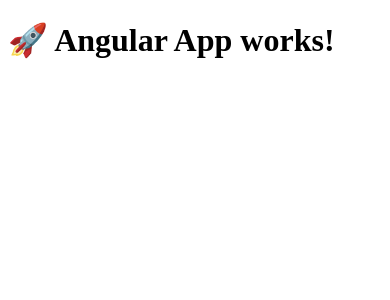
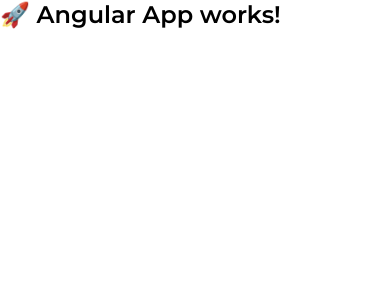
Before and after one commit to Sveta-Kryukova/my-angular-app, an Angular app: page / in a window 390 px wide. Shown: the top 300 px of the page. Built offline with nearby package versions, Linux system fonts and the light colour scheme.

Commit message:
feat: add SCSS structure with mobile-first responsive design

```diff
--- a/src/app/app.ts
+++ b/src/app/app.ts
@@ -10,5 +10,4 @@
 })
 export class AppComponent {
   title = 'Angular App';
-
 }
--- /dev/null
+++ b/src/scss/_base.scss
@@ -0,0 +1,149 @@
+// ===========================================
+// Base Styles
+// ===========================================
+
+// Import Google Fonts
+@import url('https://fonts.googleapis.com/css2?family=Montserrat:wght@300;400;500;600;700&display=swap');
+
+// Reset and base styles
+*,
+*::before,
+*::after {
+  box-sizing: border-box;
+}
+
+html {
+  font-size: 16px;
+  -webkit-text-size-adjust: 100%;
+  -webkit-font-smoothing: antialiased;
+  -moz-osx-font-smoothing: grayscale;
+}
+
+body {
+  font-family: $font-family-primary, sans-serif;
+  margin: 0;
+  padding: 0;
+  font-size: $font-size-base;
+  line-height: 1.5;
+}
+
+// Typography
+h1,
+h2,
+h3,
+h4,
+h5,
+h6 {
+  margin: 0 0 16px 0;
+  font-weight: 600;
+  line-height: 1.25;
+}
+
+h1 {
+  font-size: $font-size-xl;
+
+  @include tablet-up {
+    font-size: $font-size-xl;
+  }
+
+  @include desktop-up {
+    font-size: $font-size-xl;
+  }
+}
+
+h2 {
+  font-size: $font-size-lg;
+
+  @include tablet-up {
+    font-size: $font-size-lg;
+  }
+
+  @include desktop-up {
+    font-size: $font-size-lg;
+  }
+}
+
+h3 {
+  font-size: $font-size-base;
+
+  @include tablet-up {
+    font-size: $font-size-base;
+  }
+
+  @include desktop-up {
+    font-size: $font-size-base;
+  }
+}
+
+h4,
+h5,
+h6 {
+  font-size: $font-size-base;
+}
+
+p {
+  margin: 0 0 16px 0;
+}
+
+a {
+  color: #007bff;
+  text-decoration: none;
+
+  &:hover {
+    color: #0056b3;
+    text-decoration: underline;
+  }
+}
+
+// Lists
+ul,
+ol {
+  margin: 0 0 16px 0;
+  padding-left: 24px;
+}
+
+li {
+  margin-bottom: 4px;
+}
+
+// Images
+img {
+  max-width: 100%;
+  height: auto;
+  display: block;
+}
+
+// Form elements
+input,
+textarea,
+select {
+  font-family: $font-family-primary, sans-serif;
+  font-size: $font-size-base;
+}
+
+button {
+  font-family: $font-family-primary, sans-serif;
+  cursor: pointer;
+}
+
+// Utility classes
+.container {
+  width: 100%;
+  max-width: 1200px;
+  margin-left: auto;
+  margin-right: auto;
+  padding-left: 20px;
+  padding-right: 20px;
+}
+
+.text-center {
+  text-align: center;
+}
+
+.text-left {
+  text-align: left;
+}
+
+.text-right {
+  text-align: right;
+}
--- /dev/null
+++ b/src/scss/_mixins.scss
@@ -0,0 +1,28 @@
+// ===========================================
+// SCSS Mixins
+// ===========================================
+
+// Media Query Mixins (Mobile First)
+@mixin mobile-only {
+  @media (max-width: #{$breakpoint-tablet - 1px}) {
+    @content;
+  }
+}
+
+@mixin tablet-up {
+  @media (min-width: #{$breakpoint-tablet}) {
+    @content;
+  }
+}
+
+@mixin tablet-only {
+  @media (min-width: #{$breakpoint-tablet}) and (max-width: #{$breakpoint-desktop - 1px}) {
+    @content;
+  }
+}
+
+@mixin desktop-up {
+  @media (min-width: #{$breakpoint-desktop}) {
+    @content;
+  }
+}
--- /dev/null
+++ b/src/scss/_variables.scss
@@ -0,0 +1,16 @@
+// ===========================================
+// SCSS Variables
+// ===========================================
+
+// Fonts
+$font-family-primary: 'Montserrat', sans-serif;
+
+// Font sizes
+$font-size-base: 16px;
+$font-size-lg: 18px;
+$font-size-xl: 24px;
+
+// Breakpoints (Mobile First)
+$breakpoint-mobile: 0;
+$breakpoint-tablet: 768px;
+$breakpoint-desktop: 1024px;
--- /dev/null
+++ b/src/scss/main.scss
@@ -0,0 +1,12 @@
+// ===========================================
+// Main SCSS File
+// ===========================================
+
+// Import variables first
+@import 'variables';
+
+// Import mixins
+@import 'mixins';
+
+// Import base styles
+@import 'base';
--- a/src/styles.scss
+++ b/src/styles.scss
@@ -1 +1,4 @@
 /* You can add global styles to this file, and also import other style files */
+
+// Import main SCSS structure
+@import './scss/main';
```
